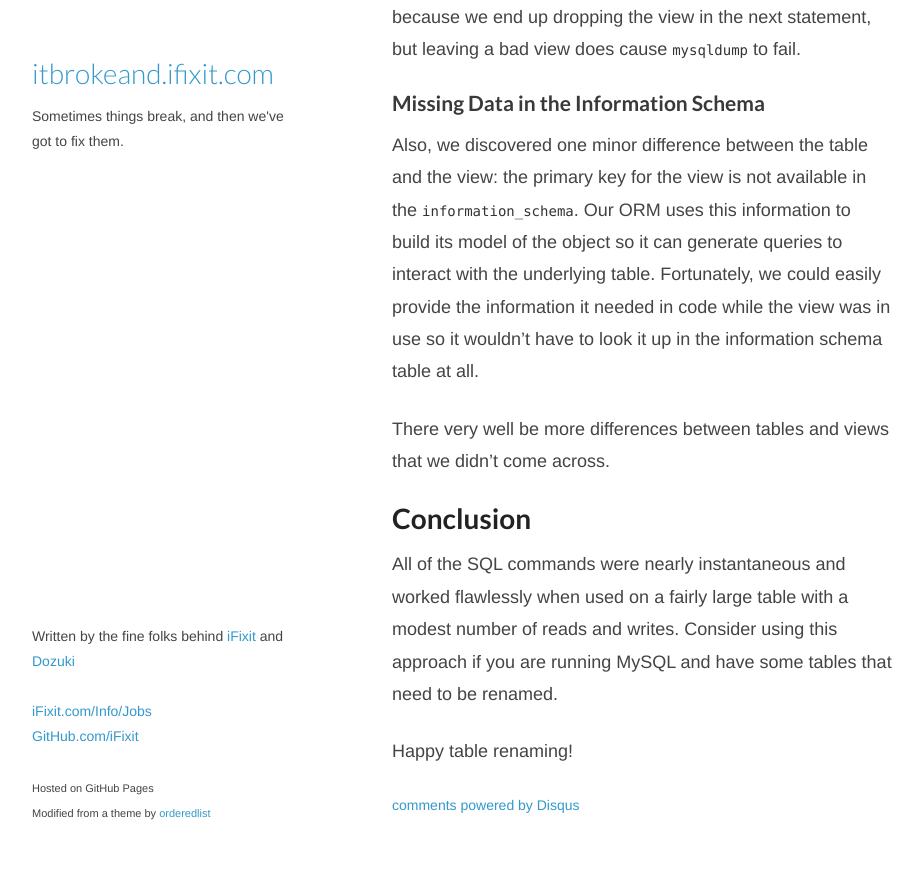
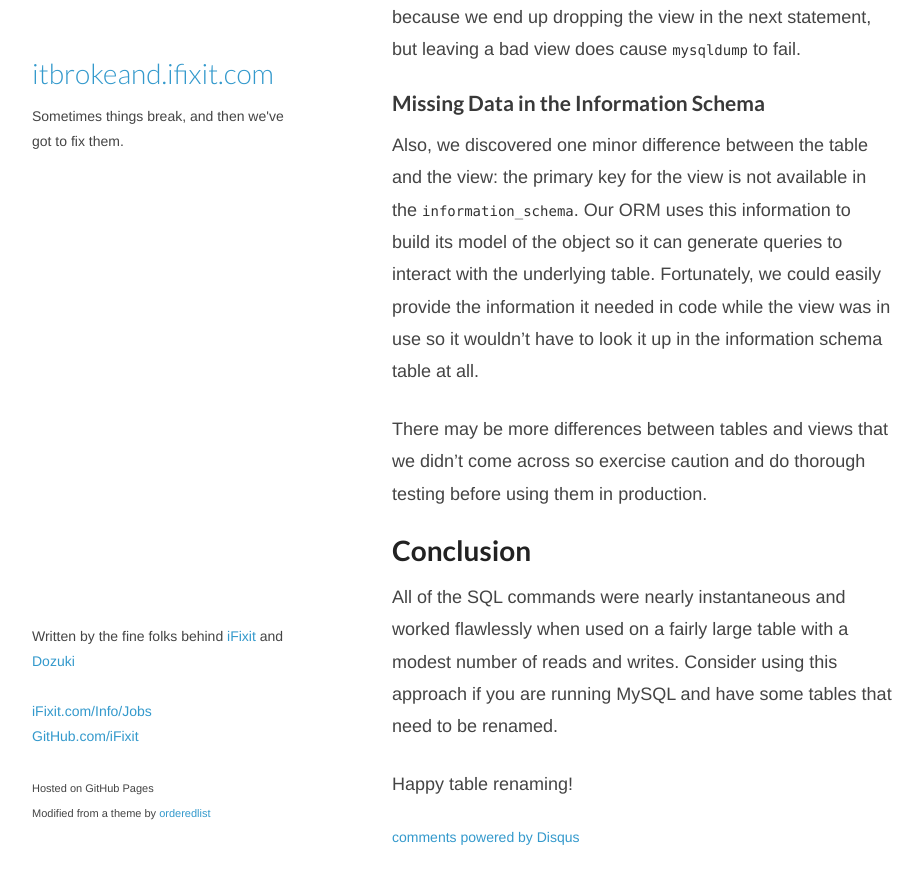
Before and after one commit to iFixit/itbrokeand.ifixit.com, a Jekyll site: the page built from _posts/2015-08-04-renaming-tables-with-zero-downtime.md, in a window 1280 px wide and 900 px high, scrolled down 2073 px. Shown: the top 884 px of the window, without its empty margins (178-1101 px from the left). Built offline with Jekyll 4.4.1, drawn with Linux system fonts in a browser that asks for light colours; Markdown is read by kramdown in place of the engine named in the settings; comment, search, counter and statistics services are not loaded.

Commit message:
Rephrase view disclaimer

```diff
--- a/_posts/2015-08-04-renaming-tables-with-zero-downtime.md
+++ b/_posts/2015-08-04-renaming-tables-with-zero-downtime.md
@@ -66,7 +66,7 @@ Also, we discovered one minor difference between the table and the view: the pri
 Our ORM uses this information to build its model of the object so it can generate queries to interact with the underlying table.
 Fortunately, we could easily provide the information it needed in code while the view was in use so it wouldn't have to look it up in the information schema table at all.
 
-There very well be more differences between tables and views that we didn't come across.
+There may be more differences between tables and views that we didn't come across so exercise caution and do thorough testing before using them in production.
 
 # Conclusion
 
```
